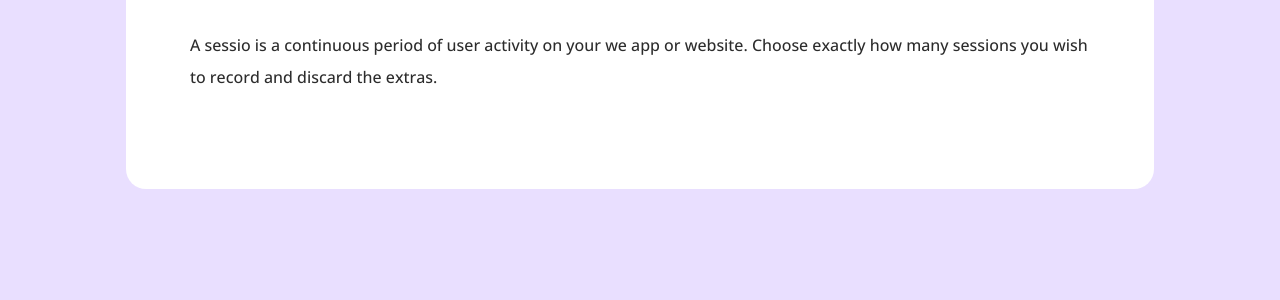
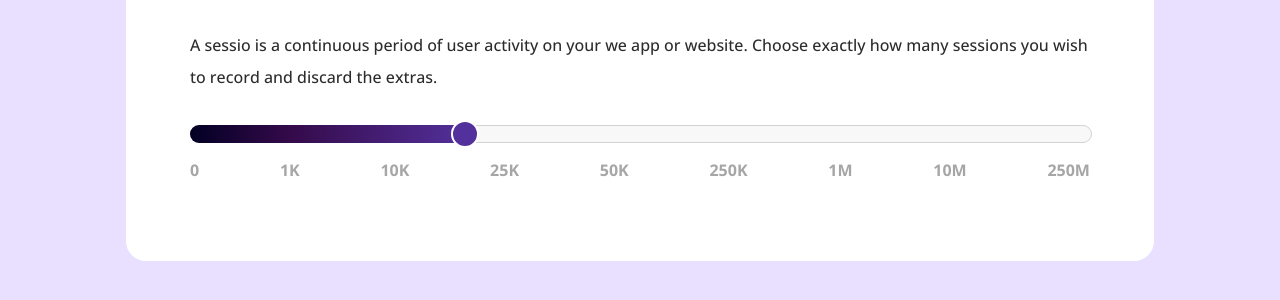
Before and after one commit to terovleppanen/CostEstimatorDemo, a plain HTML site: page index.html in a window 1280 px wide. Shown: the part 474-774 px from the top of the page. Drawn offline with nearby package versions, Linux system fonts and the light colour scheme.

Commit message:
Add slider-component to page.

```diff
--- a/index.css
+++ b/index.css
@@ -147,3 +147,65 @@ h1 {
   line-height: 32px;
   margin: 16px 0 32px 0;
 }
+
+/* Slider starts  */
+.slider {
+  width: 100%;
+  position: relative;
+}
+
+.slider .bar {
+  width: 100%;
+  height: 16px;
+  background-color: rgb(248, 248, 248);
+  border: 1px solid rgb(210, 210, 210);
+  border-radius: 20px;
+}
+
+.slider .progress {
+  width: 31%;
+  height: 18px;
+  background: linear-gradient(
+    90deg,
+    rgba(2, 0, 36, 1) 0%,
+    rgba(53, 10, 74, 1) 36%,
+    rgba(83, 49, 156, 1) 100%
+  );
+  border-top-left-radius: 20px;
+  border-bottom-left-radius: 20px;
+  position: absolute;
+  top: 0;
+  left: 0;
+}
+
+.slider .point {
+  height: 24px;
+  width: 24px;
+  border-radius: 50%;
+  background-color: rgb(83, 49, 156);
+  position: absolute;
+  top: -5px;
+  left: 29%;
+  border: 2px solid white;
+  transition: 0.15s transform ease;
+}
+
+.slider .point:hover {
+  cursor: pointer;
+  transform: scale(1.15);
+}
+
+.scale {
+  width: 100%;
+}
+
+.slider .scale ul {
+  list-style: none;
+  display: flex;
+  justify-content: space-between;
+  padding: 0;
+  font-weight: 700;
+  text-transform: uppercase;
+  color: rgb(166, 166, 166);
+}
+/* Slider ends  */
--- a/index.html
+++ b/index.html
@@ -55,6 +55,31 @@
         website. Choose exactly how many sessions you wish to record and discard
         the extras.
       </p>
+
+      <!-- Slider element starts  -->
+      <div class="slider">
+        <div class="bar">
+          <!-- whole bar -->
+          <div class="progress"></div>
+          <!-- Shows darker bar up to current position -->
+          <div class="point"></div>
+          <!-- circle showing current position-->
+        </div>
+        <!-- Scale of slider  -->
+        <div class="scale">
+          <ul>
+            <li>0</li>
+            <li>1K</li>
+            <li>10K</li>
+            <li>25K</li>
+            <li>50K</li>
+            <li>250K</li>
+            <li>1M</li>
+            <li>10M</li>
+            <li>250M</li>
+          </ul>
+        </div>
+      </div>
     </div>
   </body>
 </html>
```
